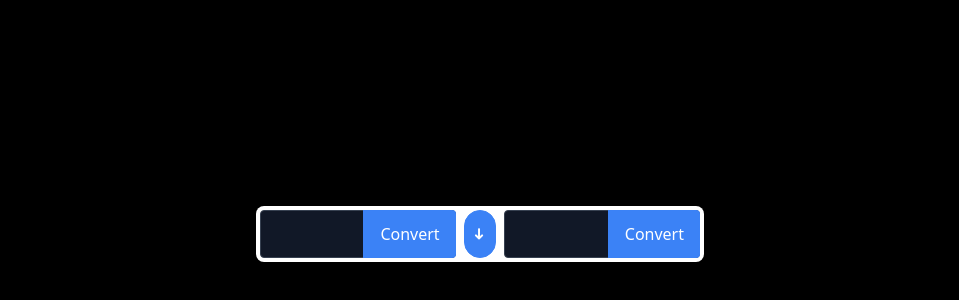
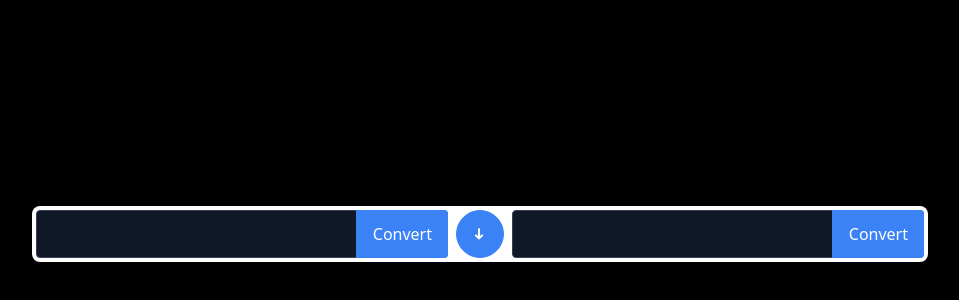
Before and after one commit to Bbenrod/prompt2git, a React (Vite) app in the folder app/: page / in a window 1280 px wide. Shown: the part 166-466 px from the top of the page, without its empty margins (160-1119 px from the left). Built offline with nearby package versions, Linux system fonts and the light colour scheme.

Commit message:
Ajuste del tamaño de los inputs

```diff
--- a/app/src/main.jsx
+++ b/app/src/main.jsx
@@ -30,8 +30,7 @@
 
 	return (
 		<div className='flex items-center justify-center min-h-screen bg-black'>
-			<div className='w-full max-w-md p-1 bg-white rounded-lg shadow-md flex items-center'>
-
+			<div className='w-full max-w-4xl max-h-52 p-1 bg-white rounded-lg shadow-md flex items-center'>
 				<div className='relative flex-grow'>
 					<input type="text" className='w-full h-12 pr-12 pl-3 border border-gray-700 rounded text-white bg-gray-900'	value={areInputsSwapped ? input2Value : input1Value}
 						onChange={(e) =>
@@ -59,7 +58,6 @@
 						Convert
 					</button>
 				</div>
-
 			</div>
 		</div>
   	);
```
